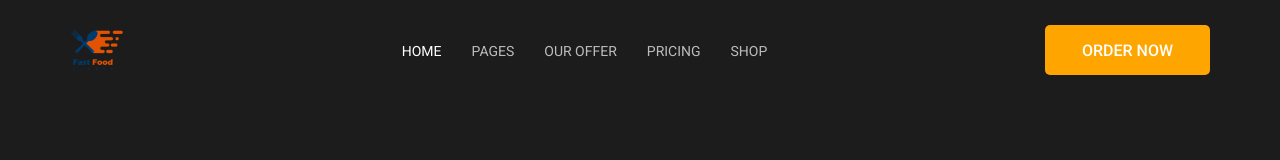
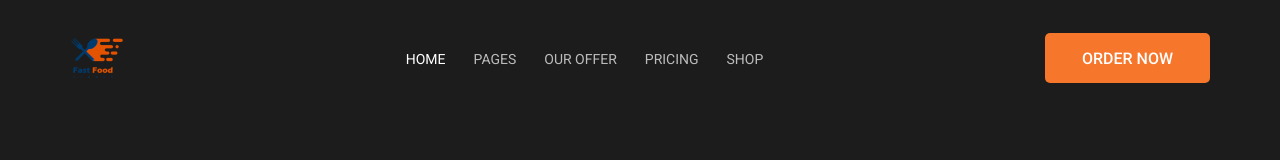
Before and after one commit to GaripovRamil/Burgers, a plain HTML site: page index.html in a window 1280 px wide. Drawn offline with Linux system fonts and the light colour scheme.

Commit message:
add shapka

```diff
--- a/index.html
+++ b/index.html
@@ -4,13 +4,12 @@
     <meta charset="UTF-8" />
     <meta name="viewport" content="width=device-width, initial-scale=1.0" />
     <title>Burgers</title>
-    <link rel="stylesheet" href="./style.css" />
+    <link rel="stylesheet" href="style.css" />
   </head>
   <body>
     <header class="header">
       <div class="container">
         <img src="./images/icons/logo.png" alt="Логотип" class="header__logo" />
-
         <nav class="header__nav">
           <ul class="header__list">
             <li><a class="active" href="#!">HOME</a></li>
@@ -20,8 +19,7 @@
             <li><a href="#!">SHOP</a></li>
           </ul>
         </nav>
-
-        <a href="#!" class="btn">Order now</a>
+        <a href="#!" class="btn">Order Now</a>
       </div>
     </header>
   </body>
--- a/style.css
+++ b/style.css
@@ -1,84 +1,84 @@
 @import url("https://fonts.googleapis.com/css2?family=Roboto:wght@400;500&display=swap");
-/*- Общие стили(для body) */
+
+/* Общие стили - body */
+
 body {
-  margin: 0;
   font-family: "Roboto", sans-serif;
   background-color: #1c1c1c;
-  color: #fff;
+  color: #ffffff;
 }
 
 a {
-  color: #fff;
+  color: #ffffff; /* убрали подчеркивание текста + задали цвет текста*/
   text-decoration: none;
 }
 
 ul {
-  list-style: none;
+  list-style: none; /* убрали точки по умолчанию */
   padding: 0;
   margin: 0;
 }
 
 .container {
-  max-width: 1140px;
+  max-width: 1140px; /* Ширина контейнера + выровнили по центру*/
+  margin-left: auto;
   margin-right: auto;
-  margin-left: auto;
-  padding: 0 15px;
+  padding: 0 15px; /*Отступы при изменении ширины экрана */
 }
 
 .btn {
-  display: flex;
+  display: flex; /* Выровнили кнопку по центру в области кнопки*/
   align-items: center;
   justify-content: center;
 
-  width: 165px;
+  width: 165px; /* Задали общую область кнопки */
   height: 50px;
+  text-transform: uppercase; /* Сделали текст КАПСОМ*/
 
-  font-weight: 500;
+  font-weight: 500; /* Жирность текста + размер */
   font-size: 16px;
-  text-transform: uppercase;
 
-  background: orange;
-  border-radius: 5px;
-
+  background-color: #f6762c;
+  border-radius: 5px; /* Сглаживание углов в области кнопки*/
   transition: opacity 0.3s;
 }
 
 .btn:hover {
-  opacity: 0.8;
+  opacity: 0.8; /*При наведении на кнопку становиться прозрачной = :hover*/
 }
-/*- Шапка */
+
+/* Шапка */
 .header {
-  padding: 25px 0;
-  position: relative;
+  padding: 25px 0; /* отступ шапки сверху */
 }
 
 .header .container {
-  display: flex;
+  display: flex; /* Выровнили элементы в шапке */
   justify-content: space-between;
   align-items: center;
 }
 
-.header__logo {
+/* .header__logo {
 }
 
 .header__nav {
-}
+} */
 
 .header__list {
-  display: flex;
-  gap: 30px;
+  display: flex; /* Сделали текст(кнопки) горизонтально + отступы между кнопками */
+  gap: 28px;
 }
 
 .header__nav a {
-  font-size: 14px;
+  font-size: 14px; /* Размер текста кнопок+прозрачность */
   opacity: 0.7;
   transition: opacity 0.3s;
 }
 
 .header__nav a.active {
-  opacity: 1;
+  opacity: 1; /* Выделение активной кнопки*/
 }
 
 .header__nav a:hover {
-  opacity: 0.9;
+  opacity: 0.9; /* При наведении на кнопку становиться прозрачной = :hover */
 }
```
